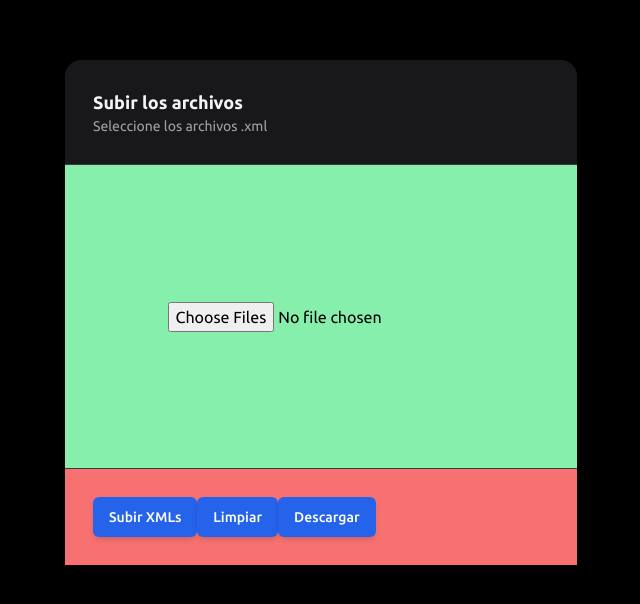
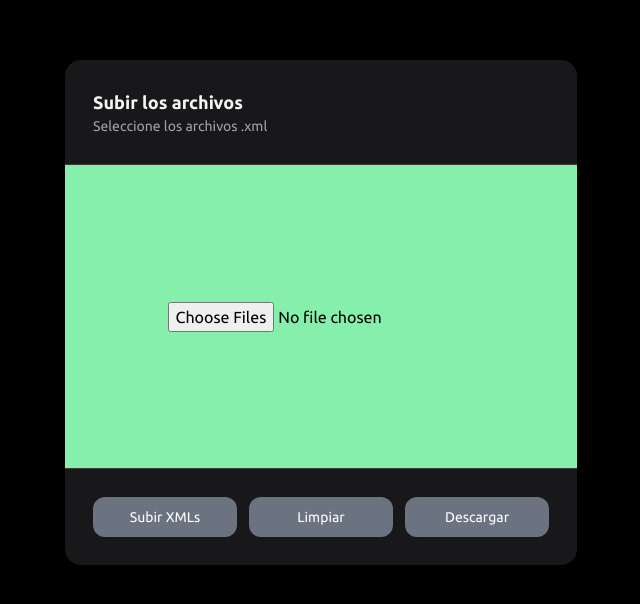
Before and after one commit to Ody2207/facturas-app, a Next.js app: page / in a window 1280 px wide. Shown: the part 140-744 px from the top of the page, without its empty margins (319-959 px from the left). Built offline with nearby package versions, Linux system fonts and the light colour scheme.

Commit message:
refactor: The buttons were refactored to have better styles and better logic.

```diff
--- a/src/app/components/Button.jsx
+++ b/src/app/components/Button.jsx
@@ -1,11 +1,37 @@
+export default function Button({ children, onClick, type = "button", color }) {
+    const colorButton = {
+        green: {
+            background: "bg-green-500",
+            text: "text-white",
+        },
+        gray: {
+            background: "bg-gray-500",
+            text: "text-white",
+        },
+        blue: {
+            background: "bg-blue-500",
+            text: "text-black",
+        },
+    };
 
-export default function Button({children, onClick, type}) {
+    const selectedColor = colorButton[color] || colorButton.gray; // fallback a verde
+
     return (
         <button
+            onClick={onClick}
+            type={type}
+            className={`w-full h-10 text-sm rounded-xl ${selectedColor.background} ${selectedColor.text}`}
+        >
+            {children}
+        </button>
+    );
+}
+
+
+
+{/* <button
         onClick={onClick}
         type={type}
         className="relative inline-flex items-center justify-center px-4 py-2 min-w-[5rem] h-10 text-sm font-medium text-white bg-blue-600 rounded-md shadow-md transition-transform duration-150 ease-in-out hover:bg-blue-700 hover:shadow-lg focus:outline-none focus:ring-2 focus:ring-blue-500 focus:ring-offset-2 active:scale-95">
             {children}
-        </button>
-    )
-}
+        </button>  */}
--- a/src/app/components/UploadForm.jsx
+++ b/src/app/components/UploadForm.jsx
@@ -87,7 +87,7 @@ export default function UploadForm() {
     };
 
     return (
-        <form onSubmit={handleSubmit} className="w-full h-full flex flex-col ">
+        <form onSubmit={handleSubmit} className="w-full h-full flex flex-col bg-content1 rounded-b-2xl">
             <div className="p-7 flex justify-center items-center flex-1 bg-green-300">
                 <input
                     type="file"
@@ -99,7 +99,7 @@ export default function UploadForm() {
 
             </div>
 
-            <div className="p-7 border-t border-t-[#3A3A3D] mt-auto bg-red-400">
+            <div className="p-7 border-t border-t-[#3A3A3D] mt-auto flex justify-between gap-3">
 
                 <Button
                     type="submit"
```
